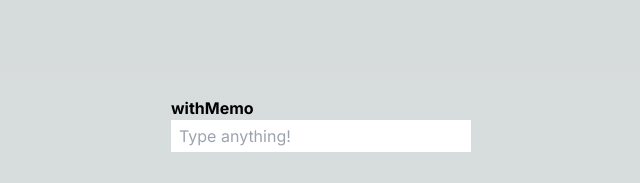
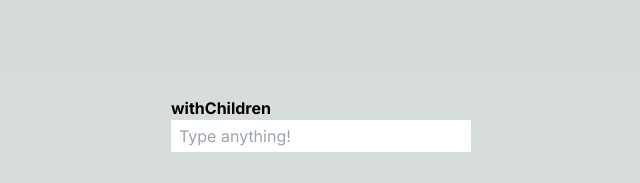
Before and after one commit to jihyeonjeong11/next13-whatIDo, a Next.js app: page /component-children in a window 1280 px wide. Shown: the top 183 px of the page, without its empty margins (319-959 px from the left). Built offline with nearby package versions, Linux system fonts and the light colour scheme.

Commit message:
test commit

```diff
--- a/src/app/component-children/page.tsx
+++ b/src/app/component-children/page.tsx
@@ -45,13 +45,13 @@ export default function UseComponentChildren() {
     <main className="flex min-h-screen flex-col items-center justify-center p-24">
       <div className="flex gap-4 items-center justify-center">
         {/* <Todo list={list} addList={addList} popList={popList} type="without" /> */}
-        <Todo list={list} addList={addList} popList={popList} type="withMemo" />
-        {/* <Todo
+        {/* <Todo list={list} addList={addList} popList={popList} type="withMemo" /> */}
+        <Todo
           list={list}
           addList={addList}
           popList={popList}
           type="withChildren"
-        /> */}
+        />
       </div>
     </main>
   );
```
